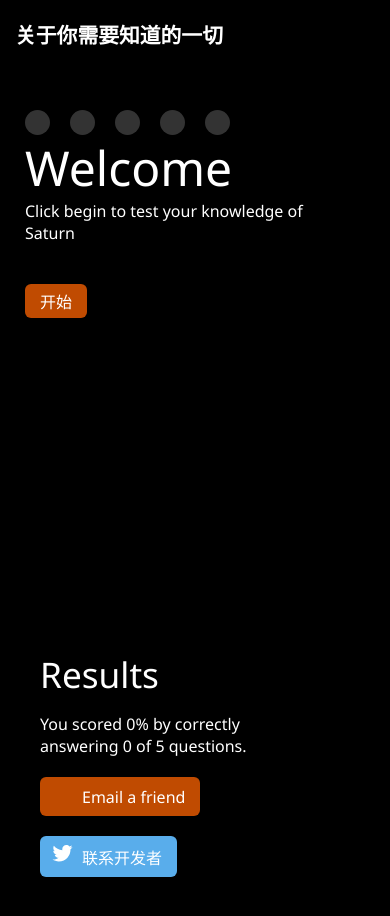
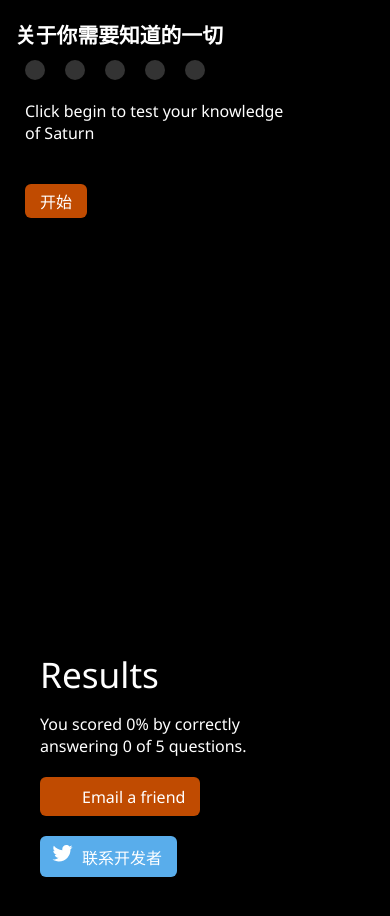
Before and after one commit to easyandme/NG-quiz, a plain HTML site: page index.html in a window 390 px wide. Drawn offline with Linux system fonts and the light colour scheme.

Commit message:
refine responsive

```diff
--- a/css/quiz.css
+++ b/css/quiz.css
@@ -37,7 +37,7 @@ body { background-color: #000; padding: 20px; }
 #myQuiz .progress {
 	width: 550px;
 	position: absolute;
-	top: 160px;
+	top: 110px;
 	left: 40px;
 }
 #myQuiz .progress div {
@@ -81,8 +81,9 @@ body { background-color: #000; padding: 20px; }
     left: 650px;
     width: 550px;
 }
-#myQuiz .intro p {
+#myQuiz .intro p.introtext {
 	margin: 0px 0px 40px 0px;
+	width: 260px;
 }
 
 /* Questions */
@@ -239,33 +240,34 @@ body { background-color: #000; padding: 20px; }
 
     #myQuiz .progress {
     	width: 300px;
-    	top: 110px;
+    	top: 60px;
     	left: 25px;
     }
     #myQuiz .progress div {
-    	width: 25px;
-    	height: 25px;
+    	width: 20px;
+    	height: 20px;
     	margin-right: 20px;
     }
     #myQuiz .progress div::after {
-    	width: 53px;
+    	width: 49px;
     	height: 33px;
     	top: -30px;
     }
     #myQuiz .intro {
     	width: 330px;
-    	top: 135px;
+    	top: 100px;
     	left: 330px;
     }
 
     #myQuiz .question {
     	width: 300px;
-    	top: 135px;
+    	top: 95px;
     	left: 330px;
     }
     #myQuiz .question .txt {
     	font-size: 1.4em;
     	margin-bottom: 15px;
+    	width: 280px;
     }
     #myQuiz .question .ans {
     	font-size: 1em;
--- a/index.html
+++ b/index.html
@@ -19,8 +19,8 @@
             " ng-repeat="myQuestion in myQuestions"></div>
     	</div>
     	<div class="intro {{ (activeQuestion > -1) ? 'inactive' : 'active'}}">
-    		<h2>Welcome</h2>
-    		<p>Click begin to test your knowledge of Saturn</p>
+    		<h2></h2>
+    		<p class="introtext">Click begin to test your knowledge of Saturn</p>
     	    <p class="btn" ng-click="activeQuestion = 0">开始</p>
     	</div>
     	<div class="question
```
